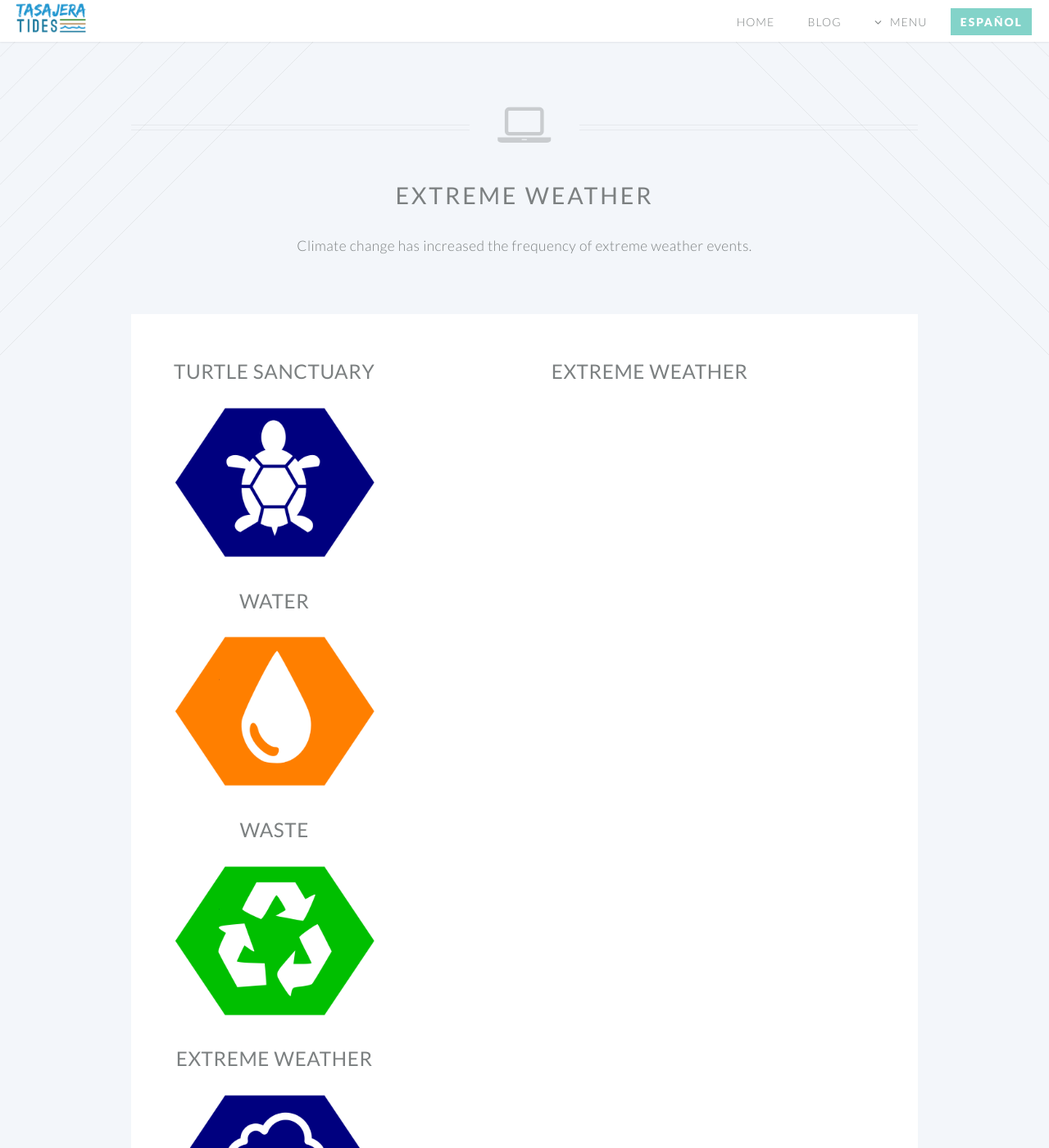
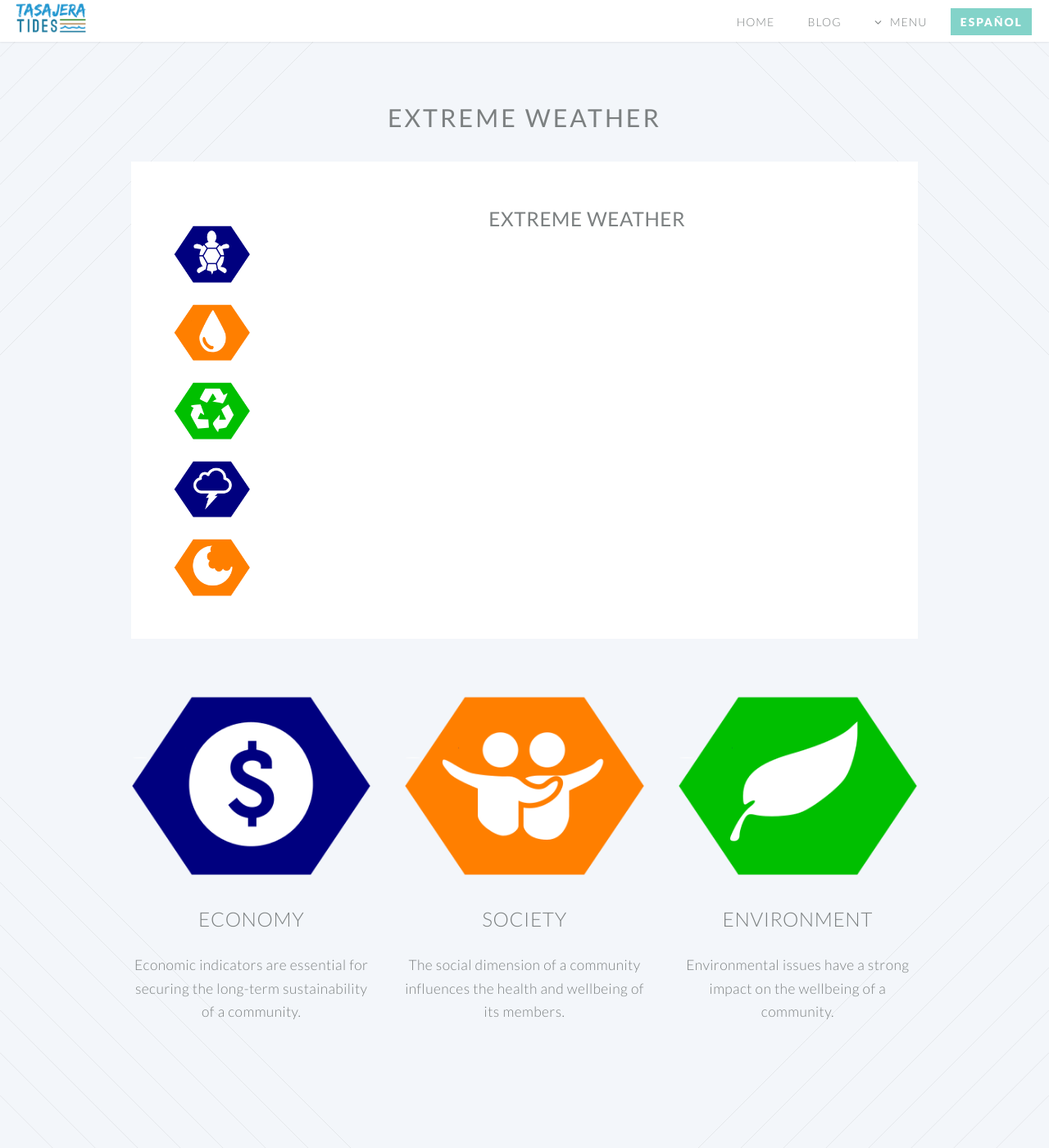
Before and after one commit to danteo90/danteo90.github.io, a Jekyll site: the page extreme-weather.html, which Jekyll copies as it is, in a window 1280 px wide and 1400 px high. Shown: the whole window at 82% size. Built offline with Jekyll 4.4.1, drawn with Linux system fonts in a browser that asks for light colours.

Commit message:
Update extreme-weather.html

```diff
--- a/extreme-weather.html
+++ b/extreme-weather.html
@@ -24,6 +24,7 @@
 			<link rel="stylesheet" href="/css/style-wide.css" />
 			<link rel="stylesheet" href="/css/style-noscript.css" />
 		</noscript>
+		<link href="/css/Hover.css" rel="stylesheet" media="all" />
 		<!--[if lte IE 8]><link rel="stylesheet" href="css/ie/v8.css" /><![endif]-->
 		<!--[if lte IE 9]><link rel="stylesheet" href="css/ie/v9.css" /><![endif]-->
 	</head>
@@ -90,47 +91,45 @@
 			<!-- Main -->
 			<article id="main">
 
-				<header class="special container">
-					<span class="icon fa-laptop"></span>
-					<h2><strong>Extreme Weather</strong></h2>
-					<p>Climate change has increased the frequency of extreme weather events.</p>
+				<header>
+					<h4><strong>Extreme Weather</strong></h4>
 				</header>
 
 				<!-- One -->
 					<section class="wrapper style4 container">
 
 						<div class="row oneandhalf">
-							<div class="4u">
+							<div class="2u">
 
 								<!-- Sidebar -->
 									<div class="sidebar">
 										<section>
 											<header>
-												<h3><a href="/turtle-sanctuary.html"><strong>Turtle Sanctuary</strong></a></h3>
-												<a href="/turtle-sanctuary.html" class="image featured"><img src="images/turtle-sanctuary-icon.png" alt=""/></a>
+												<a href="/turtle-sanctuary.html" class="image newfit hvr-bob"><img src="images/turtle-sanctuary-icon.png" alt="" title="Turtle Sanctuary"/></a>
+												<kirk2><h3>Turtle Sanctuary</h3></kirk2>
 											</header>
 											<header>
-												<h3><a href="/water.html"><strong>Water</strong></a></h3>
-												<a href="/water.html" class="image featured"><img src="images/water-icon.png" alt=""/></a>
+												<a href="/water.html" class="image newfit hvr-bob"><img src="images/water-icon.png" alt="" title="Water"/></a>
+												<kirk><h3>Water</h3></kirk>
 											</header>
 											<header>
-												<h3><a href="/waste.html"><strong>Waste</strong></a></h3>
-												<a href="/waste.html" class="image featured"><img src="images/waste-icon.png" alt=""/></a>
+												<a href="/waste.html" class="image newfit hvr-bob"><img src="images/waste-icon.png" alt="" title="Waste"/></a>
+												<kirk><h3>Waste</h3></kirk>
 											</header>
 											<header>
-												<h3><a href="/extreme-weather.html"><strong>Extreme Weather</strong></a></h3>
-												<a href="/extreme-weather.html" class="image featured"><img src="images/extreme-weather-icon.png" alt=""/></a>
+												<a href="/extreme-weather.html" class="image newfit hvr-bob"><img src="images/extreme-weather-icon.png" alt="" title="Extreme Weather"/></a>
+												<kirk2><h3>Extreme Weather</h3></kirk2>
 											</header>
 											<header>
-												<h3><a href="/erosion.html"><strong>Erosion</strong></a></h3>
-												<a href="/erosion.html" class="image featured"><img src="images/erosion-icon.png" alt=""/></a>
+												<a href="/erosion.html" class="image newfit hrv-bob"><img src="images/erosion-icon.png" alt="" title="Erosion"/></a>
+												<kirk><h3>Erosion</h3></kirk>
 											</header>
 										</section>
 
 									</div>
 
 							</div>
-							<div class="8u skel-cell-important">
+							<div class="10u skel-cell-important">
 
 								<!-- Content -->
 									<div class="content">
@@ -151,7 +150,7 @@
 							<div class="4u">
 
 								<section>
-									<a href="/economy.html" class="image featured"><img src="images/economy-icon.png" alt=""/></a>
+									<a href="/economy.html" class="image featured hvr-bob"><img src="images/economy-icon.png" alt=""/></a>
 									<header>
 										<h3><a href="/economy.html">Economy</a></h3>
 									</header>
@@ -162,7 +161,7 @@
 							<div class="4u">
 
 								<section>
-									<a href="/society.html" class="image featured"><img src="images/society-icon.png" alt=""/></a>
+									<a href="/society.html" class="image featured hvr-bob"><img src="images/society-icon.png" alt=""/></a>
 									<header>
 										<h3><a href="/society.html">Society</a></h3>
 									</header>
@@ -173,7 +172,7 @@
 							<div class="4u">
 
 								<section>
-									<a href="/environment.html" class="image featured"><img src="images/environment-icon.png" alt=""/></a>
+									<a href="/environment.html" class="image featured hvr-bob"><img src="images/environment-icon.png" alt=""/></a>
 									<header>
 										<h3><a href="/environment.html">Environment</a></h3>
 									</header>
```
